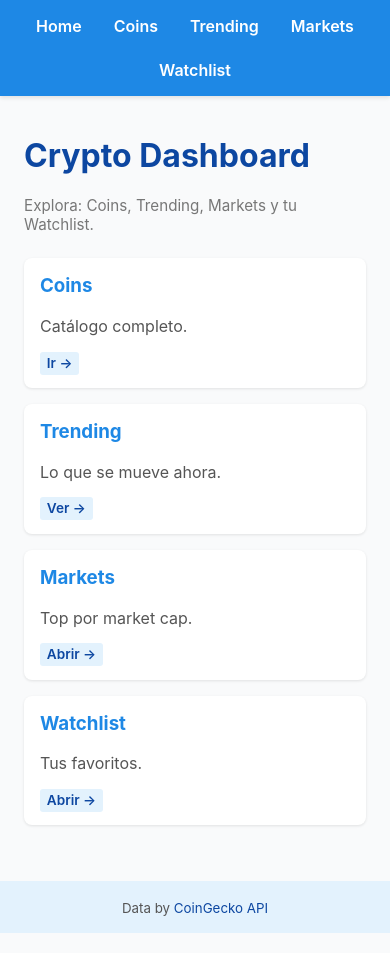
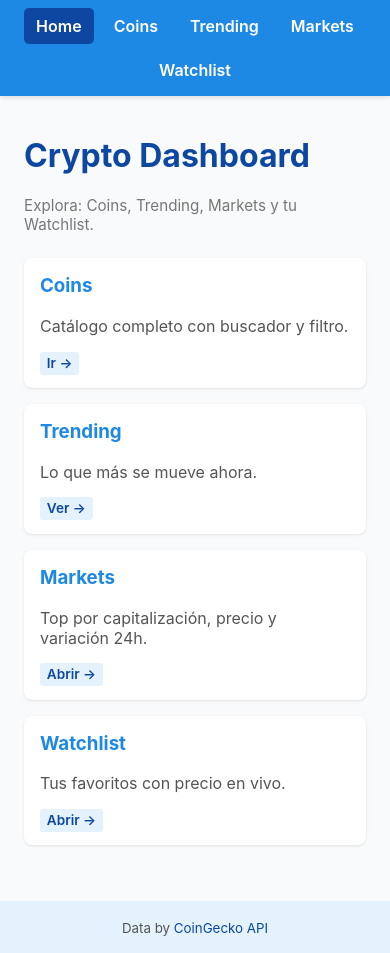
Before and after one commit to CrisCaycedo01/apicoin, a website: page index.html in a window 390 px wide. Drawn offline with Linux system fonts and the light colour scheme.

Commit message:
Finishing mi PWA

```diff
--- a/App.js
+++ /dev/null
@@ -1,34 +0,0 @@
-import { route as homeRoute } from './home.js';
-import { route as coinsRoute } from './coins.js';
-import { route as trendingRoute } from './trending.js';
-import { route as marketsRoute } from './markets.js';
-import { route as watchlistRoute } from './watchlist.js';
-
-const routes = [homeRoute, coinsRoute, trendingRoute, marketsRoute, watchlistRoute];
-
-function setActiveTab() {
-  const path = location.hash.slice(1) || '/';
-  document.querySelectorAll('.tabs a').forEach(a => {
-    const href = a.getAttribute('href').replace('#', '');
-    const active = href === path || (path.startsWith('/coins/') && href === '/coins');
-    a.classList.toggle('active', active);
-  });
-}
-
-async function router() {
-  const h = location.hash.slice(1) || '/';
-  for (const r of routes) {
-    const m = h.match(r.path);
-    if (m) {
-      await r.view(m);
-      setActiveTab();
-      return;
-    }
-  }
-  const $app = document.getElementById('app');
-  if ($app) $app.innerHTML = `<h1>404</h1><p>Ruta no encontrada</p>`;
-  setActiveTab();
-}
-
-window.addEventListener('hashchange', router);
-window.addEventListener('load', router);
--- /dev/null
+++ b/app.js
@@ -0,0 +1,86 @@
+
+function normalizeHash() {
+  let h = location.hash.replace(/^#/, '');
+  if (!h || h.toLowerCase() === 'home') return '/';
+  if (!h.startsWith('/')) h = '/' + h;
+  return h;
+}
+
+function setActiveTab() {
+  const path = normalizeHash();
+  document.querySelectorAll('.tabs a').forEach(a => {
+    const raw = (a.getAttribute('href') || '').replace(/^#/, '');
+    const norm = (!raw || raw.toLowerCase() === 'home') ? '/'
+      : (raw.startsWith('/') ? raw : '/' + raw);
+    const active = norm === path || (path.startsWith('/coins/') && norm === '/coins');
+    a.classList.toggle('active', active);
+  });
+}
+
+function renderError(title, details) {
+  const $app = document.getElementById('app');
+  $app.innerHTML = `
+    <h1>${title}</h1>
+    <pre class="alert" style="white-space:pre-wrap">${details}</pre>
+  `;
+}
+
+async function loadRoutes() {
+  const routes = [];
+  const failures = [];
+
+  async function add(modPath, name) {
+    try {
+      const m = await import(modPath);
+      if (!m.route || !m.route.path || !m.route.view) {
+        failures.push(`"${name}" no exporta { route: { path, view } }`);
+        return;
+      }
+      routes.push(m.route);
+    } catch (e) {
+      failures.push(`Fallo importando ${modPath}: ${e.message}`);
+    }
+  }
+
+  await add('./home.js', 'home.js');
+  await add('./coins.js', 'coins.js');
+  await add('./trending.js', 'trending.js');
+  await add('./markets.js', 'markets.js');
+  await add('./watchlist.js', 'watchlist.js');
+
+  if (failures.length) {
+    renderError('Problema al cargar módulos', failures.join('\n'));
+    console.error('[imports]', failures);
+  }
+  return routes;
+}
+
+let ROUTES = [];
+
+async function router() {
+  if (!ROUTES.length) {
+    ROUTES = await loadRoutes();
+  }
+  const h = normalizeHash();
+  for (const r of ROUTES) {
+    const m = h.match(r.path);
+    if (m) {
+      try {
+        await r.view(m);
+        setActiveTab();
+        return;
+      } catch (e) {
+        console.error('Error renderizando ruta', r.path, e);
+        renderError('Error cargando la vista', `${r.path}\n${e.stack || e.message}`);
+        return;
+      }
+    }
+  }
+
+  const $app = document.getElementById('app');
+  if ($app) $app.innerHTML = `<h1>404</h1><p>Ruta no encontrada</p>`;
+  setActiveTab();
+}
+
+window.addEventListener('hashchange', router);
+window.addEventListener('load', router);
--- a/home.js
+++ b/home.js
@@ -1,17 +1,35 @@
-// home.js
+// home.js — Home
 export const route = { path: /^\/$/, view: HomeView };
 
 export async function HomeView() {
   const $app = document.getElementById('app');
   if (!$app) return;
+
   $app.innerHTML = `
     <h1>Crypto Dashboard</h1>
     <p class="muted">Explora: Coins, Trending, Markets y tu Watchlist.</p>
+
     <div class="grid">
-      <div><h3>Coins</h3><p>Catálogo completo.</p><a class="badge" href="#/coins">Ir →</a></div>
-      <div><h3>Trending</h3><p>Lo que se mueve ahora.</p><a class="badge" href="#/trending">Ver →</a></div>
-      <div><h3>Markets</h3><p>Top por market cap.</p><a class="badge" href="#/markets">Abrir →</a></div>
-      <div><h3>Watchlist</h3><p>Tus favoritos.</p><a class="badge" href="#/watchlist">Abrir →</a></div>
+      <div>
+        <h3>Coins</h3>
+        <p>Catálogo completo con buscador y filtro.</p>
+        <a class="badge" href="#/coins">Ir →</a>
+      </div>
+      <div>
+        <h3>Trending</h3>
+        <p>Lo que más se mueve ahora.</p>
+        <a class="badge" href="#/trending">Ver →</a>
+      </div>
+      <div>
+        <h3>Markets</h3>
+        <p>Top por capitalización, precio y variación 24h.</p>
+        <a class="badge" href="#/markets">Abrir →</a>
+      </div>
+      <div>
+        <h3>Watchlist</h3>
+        <p>Tus favoritos con precio en vivo.</p>
+        <a class="badge" href="#/watchlist">Abrir →</a>
+      </div>
     </div>
   `;
 }
--- a/index.html
+++ b/index.html
@@ -5,52 +5,47 @@
   <meta name="viewport" content="width=device-width, initial-scale=1" />
   <title>ApiCoin</title>
 
-  <!-- estilos -->
+  <!-- Estilos -->
   <link rel="stylesheet" href="./style.css" />
-<link rel="manifest" href="./manifest.json">
+
   <link rel="manifest" href="./manifest.json" />
+  <link rel="icon" href="./icon-192.png" sizes="192x192" />
+  <meta name="theme-color" content="#1e88e5" />
 
-  <link rel="icon" href="./icon-192.png" sizes="192x192" />
-  <meta name="theme-color" content="#111111" />
+  <!-- iOS PWA -->
   <meta name="apple-mobile-web-app-capable" content="yes">
-<meta name="apple-mobile-web-app-status-bar-style" content="black-translucent">
-<meta name="apple-mobile-web-app-title" content="ApiCoin">
-<link rel="apple-touch-icon" href="./icon-192.png">
+  <meta name="apple-mobile-web-app-status-bar-style" content="black-translucent">
+  <meta name="apple-mobile-web-app-title" content="ApiCoin">
+  <link rel="apple-touch-icon" href="./icon-192.png">
 </head>
 <body>
   <header class="topbar">
     <nav class="tabs" aria-label="Secciones">
-      <a href="#home">Home</a>
-      <a href="#coins">Coins</a>
-      <a href="#trending">Trending</a>
-      <a href="#markets">Markets</a>
-      <a href="#watchlist">Watchlist</a>
+      <a href="#/">Home</a>
+      <a href="#/coins">Coins</a>
+      <a href="#/trending">Trending</a>
+      <a href="#/markets">Markets</a>
+      <a href="#/watchlist">Watchlist</a>
     </nav>
   </header>
 
   <main id="app" class="container"></main>
 
   <footer class="footer">
-    <small>Data by <a href="https://www.coingecko.com/en/api" target="_blank" rel="noreferrer">CoinGecko API</a></small>
+    <small>
+      Data by <a href="https://www.coingecko.com/en/api" target="_blank" rel="noreferrer">CoinGecko API</a>
+    </small>
     <noscript>Esta app requiere JavaScript habilitado.</noscript>
   </footer>
 
-  <script type="module" src="./App.js"></script>
-  <script type="module" src="./home.js"></script>
-  <script type="module" src="./coins.js"></script>
-  <script type="module" src="./trending.js"></script>
-  <script type="module" src="./markets.js"></script>
-  <script type="module" src="watchlist.js"></script>
+  <!-- ÚNICO script de entrada (el router importará las vistas). -->
+  <script type="module" src="./app.js"></script>
 
+  <!-- Service Worker (PWA) -->
   <script>
     if ('serviceWorker' in navigator) {
       navigator.serviceWorker.register('./service-worker.js').catch(() => {});
     }
   </script>
-<script>
-  if ("serviceWorker" in navigator) {
-    navigator.serviceWorker.register("./service-worker.js");
-  }
-</script>
 </body>
 </html>
--- a/markets.js
+++ b/markets.js
@@ -1,4 +1,4 @@
-// markets.js
+// markets.js — /coins/markets con paginación server-side
 const API = 'https://api.coingecko.com/api/v3';
 let _abortMarkets = null, _page = 1;
 
@@ -6,6 +6,7 @@ export const route = { path: /^\/markets$/, view: MarketsView };
 
 export async function MarketsView() {
   const $app = document.getElementById('app'); if (!$app) return;
+
   const perPage = 50;
   const vsOpts = ['usd','eur','cop','mxn','ars','brl'];
   let vs = (sessionStorage.getItem('apicoin:vs') || 'usd');
@@ -26,7 +27,8 @@ export async function MarketsView() {
         <select id="vs">${vsOpts.map(opt=>`<option value="${opt}" ${opt===vs?'selected':''}>${opt.toUpperCase()}</option>`).join('')}</select>
         <button id="refresh">Actualizar</button>
       </div>
-      <table class="table"><thead><tr><th>#</th><th>Nombre</th><th>Precio</th><th>Cap</th><th>Vol 24h</th><th>% 24h</th></tr></thead>
+      <table class="table">
+        <thead><tr><th>#</th><th>Nombre</th><th>Precio</th><th>Cap</th><th>Vol 24h</th><th>% 24h</th></tr></thead>
         <tbody>
           ${rows.map((r,i)=>`
             <tr>
--- a/package.json
+++ b/package.json
@@ -2,7 +2,7 @@
   "name": "apicoin",
   "version": "1.0.0",
   "description": "",
-  "main": "App.js",
+  "main": "app.js",
   "scripts": {
     "test": "echo \"Error: no test specified\" && exit 1"
   },
--- a/watchlist.js
+++ b/watchlist.js
@@ -1,4 +1,4 @@
-// watchlist.js
+// watchlist.js — Favoritos con precios en vivo
 const API = 'https://api.coingecko.com/api/v3';
 const FAVS_KEY = 'apicoin:favs';
 let _abortWL = null;
@@ -31,7 +31,8 @@ export async function WatchlistView() {
         <span class="badge">Total: ${fmt.num(rows.length)}</span>
         <button id="clear">Limpiar favoritos</button>
       </div>
-      <table class="table"><thead><tr><th>#</th><th>Moneda</th><th>Precio</th><th>% 24h</th><th>Cap</th><th></th></tr></thead>
+      <table class="table">
+        <thead><tr><th>#</th><th>Moneda</th><th>Precio</th><th>% 24h</th><th>Cap</th><th></th></tr></thead>
         <tbody>
           ${rows.map((r,i)=>`
             <tr data-id="${r.id}">
```
Also changed, not shown: coins.js (+11 -32 lines), trending.js (+10 -3 lines).
